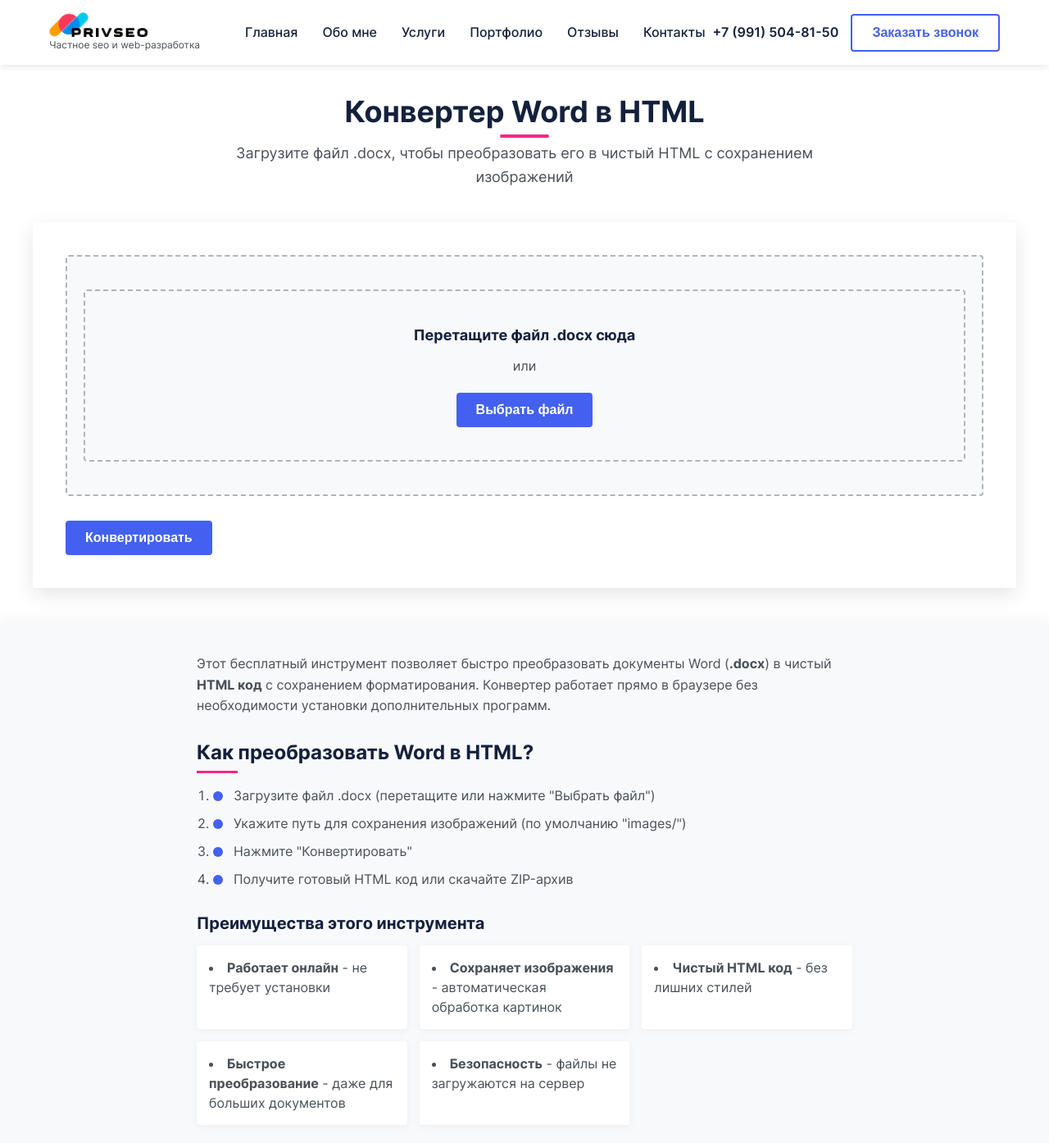
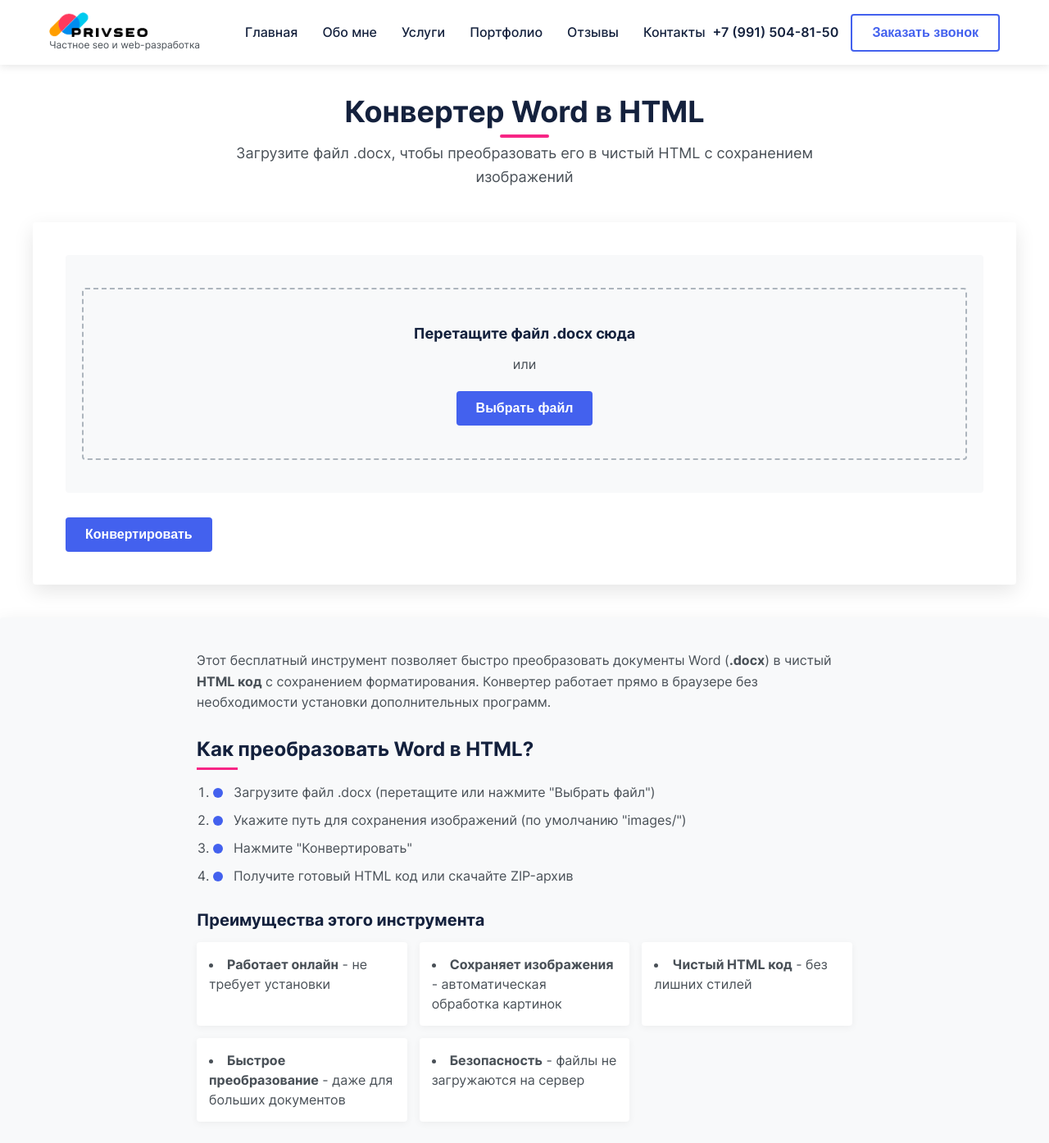
Before and after one commit to PrivateSeo/privateseo.github.io, a Jekyll site: the page built from word-html-converter.html, in a window 1280 px wide and 1400 px high. Shown: the top 1394 px of the window at 82% size. Built offline with Jekyll 4.4.1, drawn with Linux system fonts in a browser that asks for light colours.

Commit message:
Update main.css

```diff
--- a/css/main.css
+++ b/css/main.css
@@ -1767,7 +1767,6 @@
 }
 
 .upload-area {
-    border: 2px dashed var(--gray-medium);
     padding: 4rem 2rem;
     text-align: center;
     border-radius: var(--border-radius);
```
